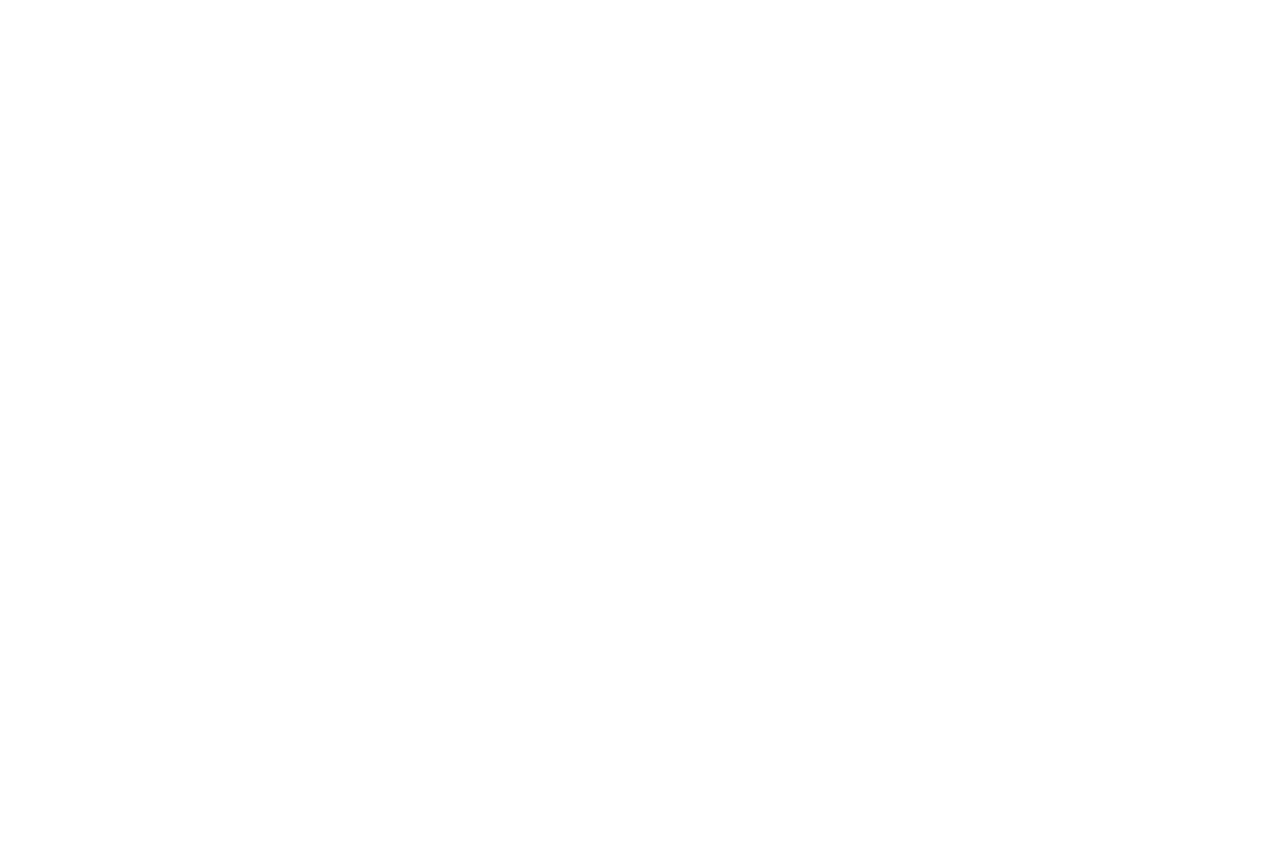
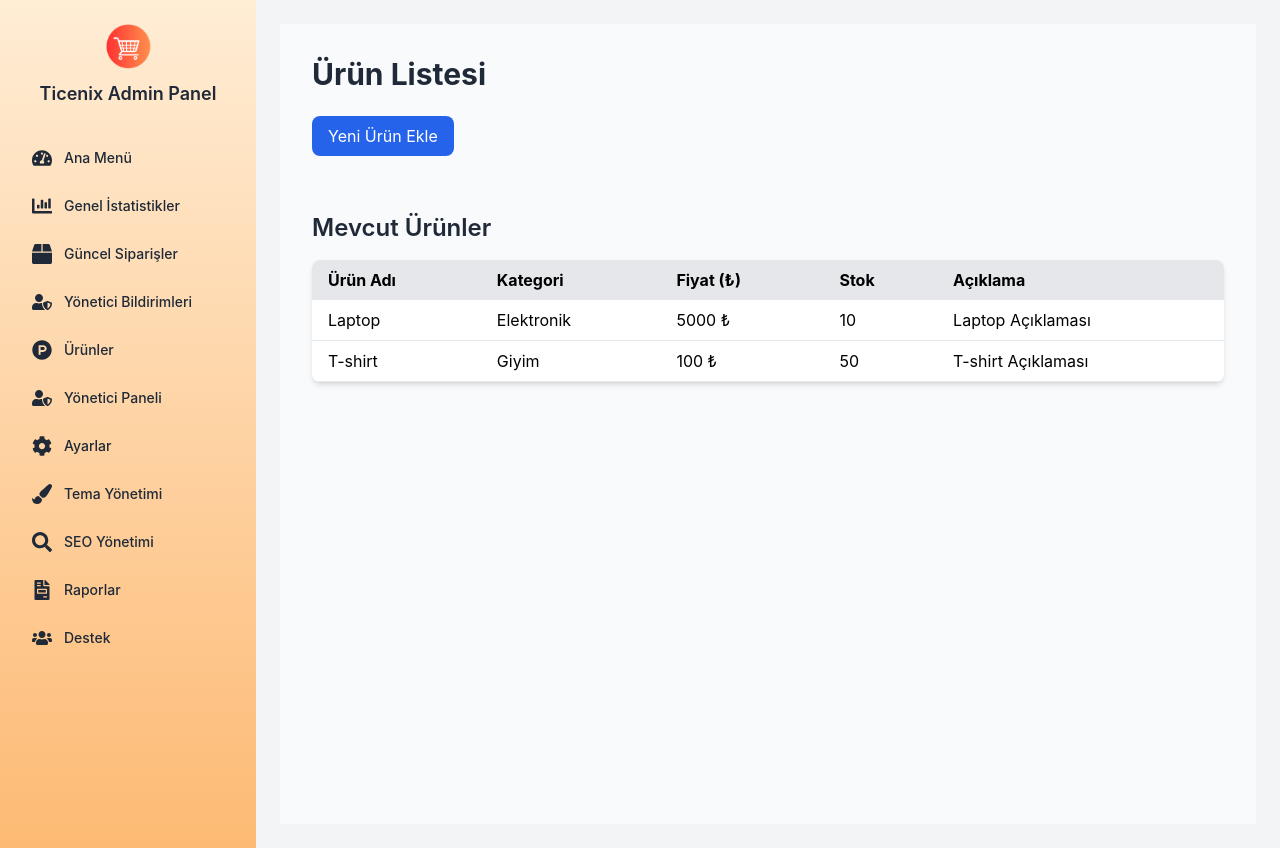
Before and after one commit to Ticenix2/ticenix_ui, a React (Create React App) app: page /products/list in a window 1280 px wide. Before the commit this address had no page. Before the commit the page ends 800 px from the top, so only its background shows below. Built offline with nearby package versions, Linux system fonts and the light colour scheme.

Commit message:
added ProductList

```diff
--- a/src/App.js
+++ b/src/App.js
@@ -6,6 +6,7 @@
 import DashboardPage from './pages/DashboardPage';
 import ProductAdd from './pages/products/productAdd';
 import SidebarLayout from './layouts/SidebarLayout';
+import ProductList from './pages/products/productList';
 
 
 function App() {
@@ -27,6 +28,7 @@
         <Route element={<SidebarLayout />}>
           <Route path="/panel/dashboard" element={<DashboardPage />} />
           <Route path="/products/add" element={<ProductAdd />} />
+          <Route path="/products/list" element={<ProductList />} />
         </Route>
       </Routes>
     </Router>
--- a/src/pages/products/productAdd.js
+++ b/src/pages/products/productAdd.js
@@ -1,6 +1,6 @@
 import React, { useState } from 'react';
 
-function AddProduct() {
+function ProductAdd({ onAddProduct }) {  // onAddProduct prop'u ile ürün eklemeyi sağla
   const [formData, setFormData] = useState({
     productName: '',
     category: '',
@@ -11,7 +11,7 @@
 
   const [errors, setErrors] = useState({});
 
-  // Form alanlarındaki değişiklikleri yakalama
+  // Formdaki alanlarda değişiklik olduğunda güncelleme yapma
   const handleChange = (e) => {
     const { name, value } = e.target;
     setFormData({
@@ -20,7 +20,7 @@
     });
   };
 
-  // Form gönderim işlemi
+  // Form gönderildiğinde yapılacak işlemler
   const handleSubmit = (e) => {
     e.preventDefault();
 
@@ -33,13 +33,13 @@
     setErrors(newErrors);
 
     if (Object.keys(newErrors).length === 0) {
-      // Eğer validasyon geçerse, burada form gönderim işlemi yapılır
-      console.log('Ürün Eklendi:', formData);
+      // Eğer validasyon başarılıysa, ürün ekleme işlemi yapılır
+      onAddProduct(formData);  // Ürün verilerini dışarıya gönder
 
-      // Kullanıcıya bilgi mesajı gösterme
+      // Kullanıcıya başarı mesajı gösterme
       alert('Ürün başarıyla eklendi!');
 
-      // Formu temizle
+      // Formu sıfırlama
       setFormData({
         productName: '',
         category: '',
@@ -54,16 +54,10 @@
     <div className="p-8 bg-gray-50 min-h-screen">
       <h1 className="text-3xl font-bold text-gray-800 mb-6">Yeni Ürün Ekle</h1>
 
-      <form
-        onSubmit={handleSubmit}
-        className="bg-white shadow rounded-lg p-6 max-w-xl mx-auto"
-      >
+      <form onSubmit={handleSubmit} className="bg-white shadow rounded-lg p-6 max-w-xl mx-auto">
         {/* Ürün Adı */}
         <div className="mb-4">
-          <label
-            htmlFor="productName"
-            className="block text-sm font-medium text-gray-700 mb-2"
-          >
+          <label htmlFor="productName" className="block text-sm font-medium text-gray-700 mb-2">
             Ürün Adı
           </label>
           <input
@@ -72,21 +66,14 @@
             name="productName"
             value={formData.productName}
             onChange={handleChange}
-            className={`w-full border ${
-              errors.productName ? 'border-red-500' : 'border-gray-300'
-            } rounded-lg p-2`}
+            className={`w-full border ${errors.productName ? 'border-red-500' : 'border-gray-300'} rounded-lg p-2`}
           />
-          {errors.productName && (
-            <p className="text-sm text-red-500 mt-1">{errors.productName}</p>
-          )}
+          {errors.productName && <p className="text-sm text-red-500 mt-1">{errors.productName}</p>}
         </div>
 
         {/* Kategori */}
         <div className="mb-4">
-          <label
-            htmlFor="category"
-            className="block text-sm font-medium text-gray-700 mb-2"
-          >
+          <label htmlFor="category" className="block text-sm font-medium text-gray-700 mb-2">
             Kategori
           </label>
           <select
@@ -94,26 +81,19 @@
             name="category"
             value={formData.category}
             onChange={handleChange}
-            className={`w-full border ${
-              errors.category ? 'border-red-500' : 'border-gray-300'
-            } rounded-lg p-2`}
+            className={`w-full border ${errors.category ? 'border-red-500' : 'border-gray-300'} rounded-lg p-2`}
           >
             <option value="">Kategori Seçin</option>
             <option value="Elektronik">Elektronik</option>
             <option value="Giyim">Giyim</option>
             <option value="Ev ve Yaşam">Ev ve Yaşam</option>
           </select>
-          {errors.category && (
-            <p className="text-sm text-red-500 mt-1">{errors.category}</p>
-          )}
+          {errors.category && <p className="text-sm text-red-500 mt-1">{errors.category}</p>}
         </div>
 
         {/* Fiyat */}
         <div className="mb-4">
-          <label
-            htmlFor="price"
-            className="block text-sm font-medium text-gray-700 mb-2"
-          >
+          <label htmlFor="price" className="block text-sm font-medium text-gray-700 mb-2">
             Fiyat (₺)
           </label>
           <input
@@ -122,21 +102,14 @@
             name="price"
             value={formData.price}
             onChange={handleChange}
-            className={`w-full border ${
-              errors.price ? 'border-red-500' : 'border-gray-300'
-            } rounded-lg p-2`}
+            className={`w-full border ${errors.price ? 'border-red-500' : 'border-gray-300'} rounded-lg p-2`}
           />
-          {errors.price && (
-            <p className="text-sm text-red-500 mt-1">{errors.price}</p>
-          )}
+          {errors.price && <p className="text-sm text-red-500 mt-1">{errors.price}</p>}
         </div>
 
         {/* Stok */}
         <div className="mb-4">
-          <label
-            htmlFor="stock"
-            className="block text-sm font-medium text-gray-700 mb-2"
-          >
+          <label htmlFor="stock" className="block text-sm font-medium text-gray-700 mb-2">
             Stok
           </label>
           <input
@@ -145,21 +118,14 @@
             name="stock"
             value={formData.stock}
             onChange={handleChange}
-            className={`w-full border ${
-              errors.stock ? 'border-red-500' : 'border-gray-300'
-            } rounded-lg p-2`}
+            className={`w-full border ${errors.stock ? 'border-red-500' : 'border-gray-300'} rounded-lg p-2`}
           />
-          {errors.stock && (
-            <p className="text-sm text-red-500 mt-1">{errors.stock}</p>
-          )}
+          {errors.stock && <p className="text-sm text-red-500 mt-1">{errors.stock}</p>}
         </div>
 
         {/* Açıklama */}
         <div className="mb-4">
-          <label
-            htmlFor="description"
-            className="block text-sm font-medium text-gray-700 mb-2"
-          >
+          <label htmlFor="description" className="block text-sm font-medium text-gray-700 mb-2">
             Açıklama
           </label>
           <textarea
@@ -183,4 +149,4 @@
   );
 }
 
-export default AddProduct;
+export default ProductAdd;
--- /dev/null
+++ b/src/pages/products/productList.js
@@ -0,0 +1,66 @@
+import React, { useState, useEffect } from 'react';
+import { Link } from 'react-router-dom'; // Assuming you're using React Router for navigation
+
+function ProductList() {
+  const [products, setProducts] = useState([]);
+
+  // Load products (you can fetch from an API or use a static list)
+  useEffect(() => {
+    // For now, I'll use a static list, but this can be replaced with a fetch request.
+    const fetchedProducts = [
+      { productName: 'Laptop', category: 'Elektronik', price: 5000, stock: 10, description: 'Laptop Açıklaması' },
+      { productName: 'T-shirt', category: 'Giyim', price: 100, stock: 50, description: 'T-shirt Açıklaması' },
+    ];
+    setProducts(fetchedProducts);
+  }, []);
+
+  return (
+    <div className="p-8 bg-gray-50 min-h-screen">
+      <h1 className="text-3xl font-bold text-gray-800 mb-6">Ürün Listesi</h1>
+
+      {/* Bağlantı: Ürün Ekleme Sayfasına Git */}
+      <Link to="/products/add">
+        <button className="mb-6 bg-blue-600 hover:bg-blue-700 text-white py-2 px-4 rounded-lg">
+          Yeni Ürün Ekle
+        </button>
+      </Link>
+
+      {/* Ürün Listesi */}
+      <div className="mt-8">
+        <h2 className="text-2xl font-semibold text-gray-800 mb-4">Mevcut Ürünler</h2>
+        <table className="min-w-full table-auto bg-white shadow-md rounded-lg overflow-hidden">
+          <thead className="bg-gray-200">
+            <tr>
+              <th className="py-2 px-4 text-left">Ürün Adı</th>
+              <th className="py-2 px-4 text-left">Kategori</th>
+              <th className="py-2 px-4 text-left">Fiyat (₺)</th>
+              <th className="py-2 px-4 text-left">Stok</th>
+              <th className="py-2 px-4 text-left">Açıklama</th>
+            </tr>
+          </thead>
+          <tbody>
+            {products.length === 0 ? (
+              <tr>
+                <td colSpan="5" className="text-center py-4 text-gray-500">
+                  Henüz ürün eklenmemiş.
+                </td>
+              </tr>
+            ) : (
+              products.map((product, index) => (
+                <tr key={index} className="border-b">
+                  <td className="py-2 px-4">{product.productName}</td>
+                  <td className="py-2 px-4">{product.category}</td>
+                  <td className="py-2 px-4">{product.price} ₺</td>
+                  <td className="py-2 px-4">{product.stock}</td>
+                  <td className="py-2 px-4">{product.description}</td>
+                </tr>
+              ))
+            )}
+          </tbody>
+        </table>
+      </div>
+    </div>
+  );
+}
+
+export default ProductList;
```
